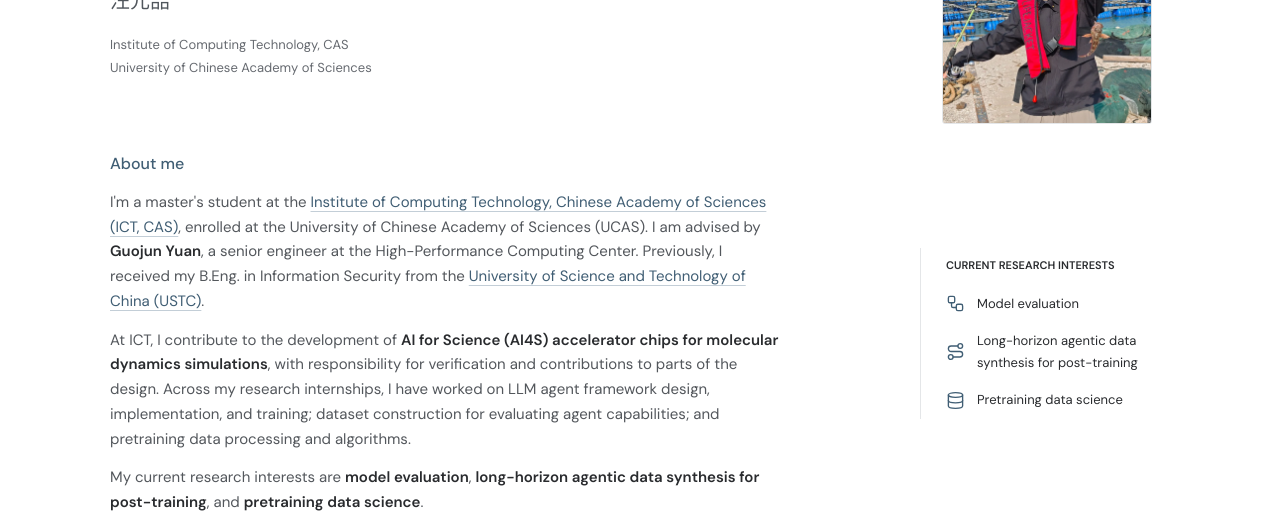
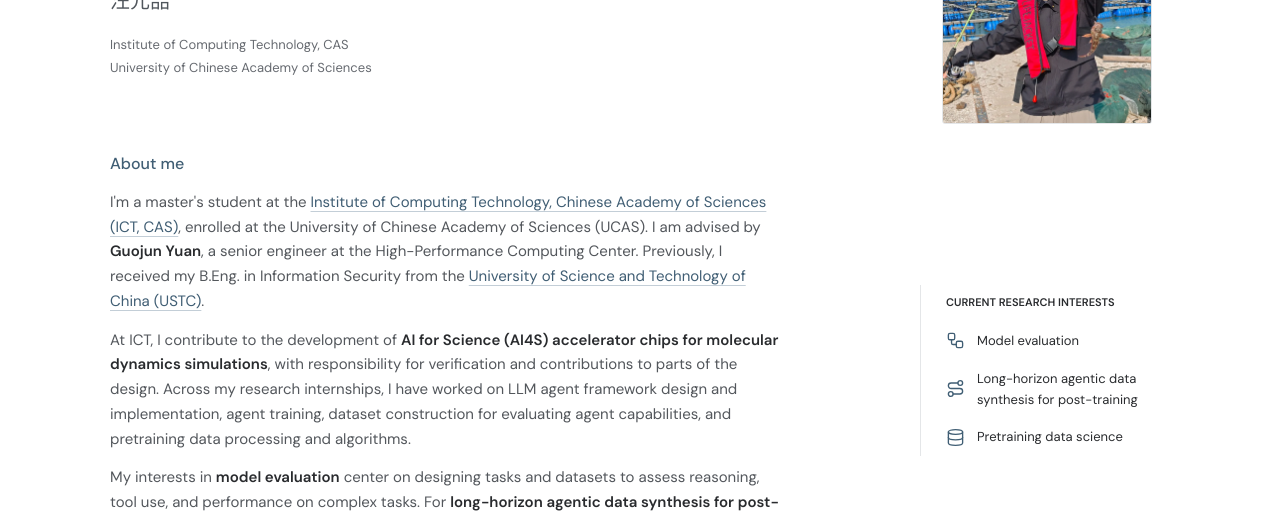
Before and after one commit to 7-23nooboy/7-23nooboy.github.io, a website: page index.html in a window 1280 px wide. Shown: the part 287-800 px from the top of the page. Drawn offline with Linux system fonts and the light colour scheme.

Commit message:
Clarify bilingual biography and expand research interests

```diff
--- a/index.html
+++ b/index.html
@@ -14,7 +14,7 @@
   <link rel="stylesheet" href="styles.css">
   <script src="assets/vendor/lucide.min.js" defer></script>
   <script src="site.config.js" defer></script>
-  <script src="scripts/i18n.js" defer></script>
+  <script src="scripts/i18n.js?v=20261117-bio" defer></script>
   <script src="scripts/main.js" defer></script>
   <title>Yuanzhe Wang | Personal Homepage</title>
 </head>
@@ -53,8 +53,8 @@
         <div class="bio">
           <p class="intro-lead">About me</p>
           <p>I'm a master's student at the <a href="https://www.ict.ac.cn/" target="_blank" rel="noopener noreferrer">Institute of Computing Technology, Chinese Academy of Sciences (ICT, CAS)</a>, enrolled at the University of Chinese Academy of Sciences (UCAS). I am advised by <strong>Guojun Yuan</strong>, a senior engineer at the High-Performance Computing Center. Previously, I received my B.Eng. in Information Security from the <a href="https://en.ustc.edu.cn/" target="_blank" rel="noopener noreferrer">University of Science and Technology of China (USTC)</a>.</p>
-          <p>At ICT, I contribute to the development of <strong>AI for Science (AI4S) accelerator chips for molecular dynamics simulations</strong>, with responsibility for verification and contributions to parts of the design. Across my research internships, I have worked on LLM agent framework design, implementation, and training; dataset construction for evaluating agent capabilities; and pretraining data processing and algorithms.</p>
-          <p>My current research interests are <strong>model evaluation</strong>, <strong>long-horizon agentic data synthesis for post-training</strong>, and <strong>pretraining data science</strong>.</p>
+          <p>At ICT, I contribute to the development of <strong>AI for Science (AI4S) accelerator chips for molecular dynamics simulations</strong>, with responsibility for verification and contributions to parts of the design. Across my research internships, I have worked on LLM agent framework design and implementation, agent training, dataset construction for evaluating agent capabilities, and pretraining data processing and algorithms.</p>
+          <p>My interests in <strong>model evaluation</strong> center on designing tasks and datasets to assess reasoning, tool use, and performance on complex tasks. For <strong>long-horizon agentic data synthesis for post-training</strong>, I am interested in generating tasks and multi-step interaction trajectories, with checks on data quality and correctness. In <strong>pretraining data science</strong>, I focus on how data quality, mixture, and utilization affect model capabilities and training efficiency.</p>
         </div>
         <aside class="research-note" aria-label="Research interests">
           <p class="eyebrow">Current research interests</p>
--- a/scripts/i18n.js
+++ b/scripts/i18n.js
@@ -30,8 +30,8 @@
   register(".portrait-link", "汪元喆", "data-caption");
   register(".intro-lead", "关于我");
   register(".bio p:nth-child(2)", "我目前是<a href='https://www.ict.ac.cn/' target='_blank' rel='noopener noreferrer'>中国科学院计算技术研究所</a>的硕士研究生，就读于中国科学院大学，师从高性能中心的<strong>元国军高级工程师</strong>。此前，我于<a href='https://www.ustc.edu.cn/' target='_blank' rel='noopener noreferrer'>中国科学技术大学</a>获得信息安全专业工学学士学位。", "html");
-  register(".bio p:nth-child(3)", "在计算所，我参与<strong>面向分子动力学模拟的 AI4S 计算加速芯片研发</strong>，负责验证工作，并参与部分设计。在此前的科研实习中，我的研究与实践涉及大语言模型智能体框架的设计、搭建与训练，智能体能力评测数据集的构建，以及预训练数据处理与算法研究。", "html");
-  register(".bio p:nth-child(4)", "目前，我的研究兴趣主要包括<strong>模型评测</strong>、<strong>面向后训练的长程 Agentic 数据合成</strong>和<strong>预训练数据科学</strong>。", "html");
+  register(".bio p:nth-child(3)", "在计算所，我参与<strong>面向分子动力学模拟的 AI4S 计算加速芯片研发</strong>，负责验证工作，并参与部分设计。在此前的科研实习中，我的研究与实践涉及大语言模型智能体框架的设计与实现、智能体训练、智能体能力评测数据集的构建，以及预训练数据处理与算法研究。", "html");
+  register(".bio p:nth-child(4)", "在<strong>模型评测</strong>方面，我关注如何设计任务与数据集，评估模型的推理、工具使用和复杂任务完成能力。对于<strong>面向后训练的长程 Agentic 数据合成</strong>，我关注任务与多步交互轨迹的生成，以及数据质量和正确性的校验。在<strong>预训练数据科学</strong>方面，我关注数据质量、配比与利用方式如何影响模型能力和训练效率。", "html");
   register(".research-note", "研究兴趣", "aria-label");
   register(".research-note .eyebrow", "当前研究兴趣");
   register(".research-note li:nth-child(1)", "模型评测");
```
